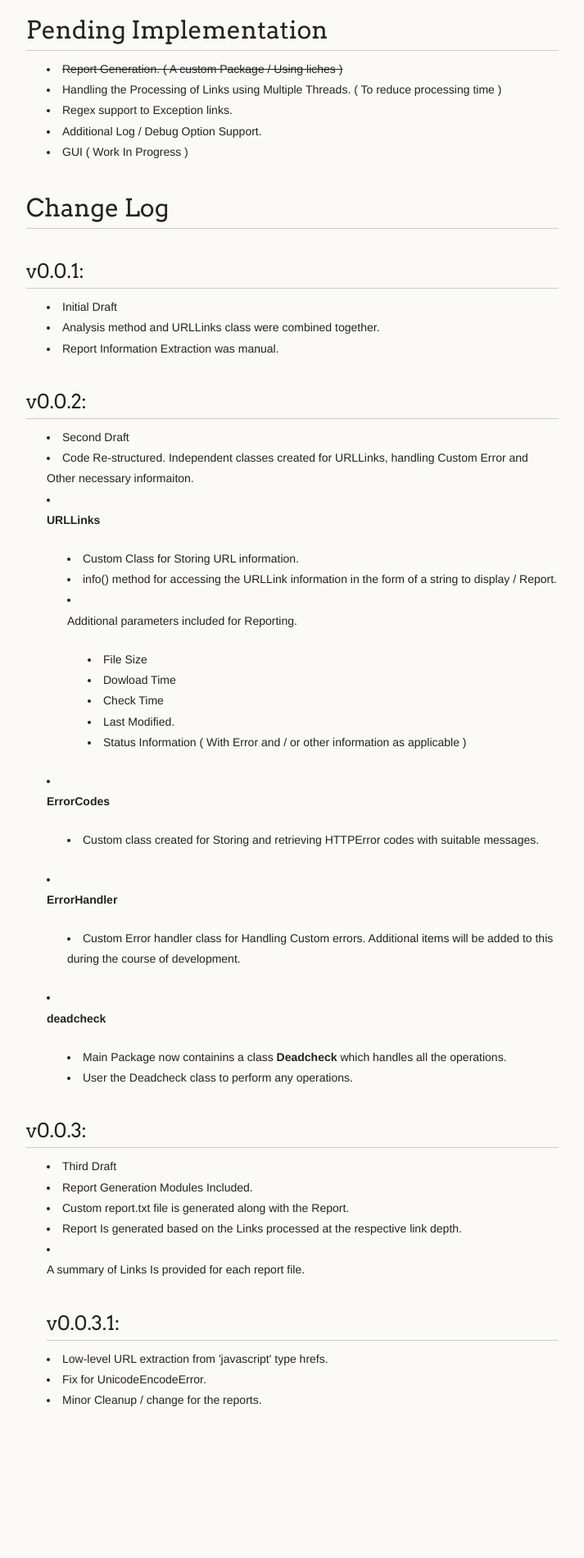
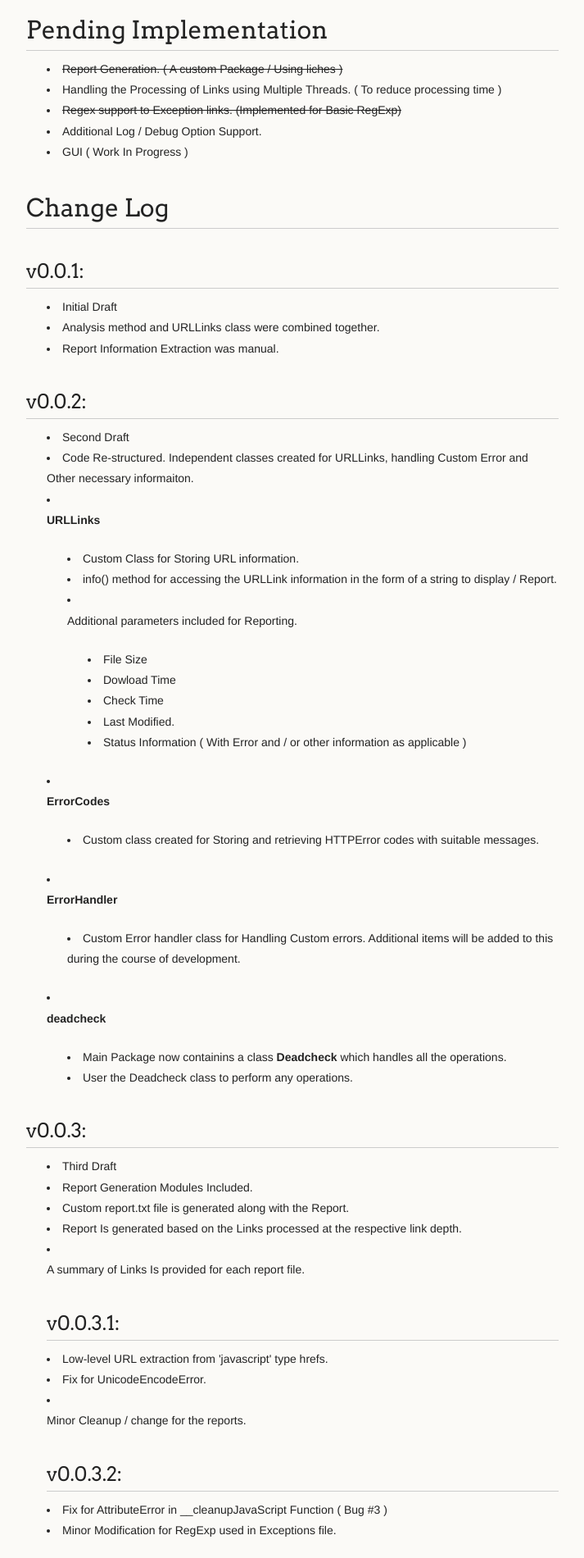
Before and after one commit to harshanarayana/deadcheck, a plain HTML site: page index.html in a window 1280 px wide. Shown: the part 820-2720 px from the top of the page at 82% size, without its empty margins (278-991 px from the left). Before the commit the page ends 2612 px from the top, so only its background shows below. Drawn offline with Linux system fonts and the light colour scheme.

```diff
--- a/index.html
+++ b/index.html
@@ -68,7 +68,8 @@
 <ul>
 <li><del>Report Generation. ( A custom Package / Using liches )</del></li>
 <li>Handling the Processing of Links using Multiple Threads. ( To reduce processing time )</li>
-<li>Regex support to Exception links. </li>
+<li>
+<del>Regex support to Exception links. (Implemented for Basic RegExp)</del> </li>
 <li>Additional Log / Debug Option Support. </li>
 <li>GUI ( Work In Progress ) </li>
 </ul><h1>
@@ -144,7 +145,14 @@
 </li>
 <li>Low-level URL extraction from 'javascript' type hrefs. </li>
 <li>Fix for UnicodeEncodeError.</li>
-<li>Minor Cleanup / change for the reports. </li>
+<li>
+<p>Minor Cleanup / change for the reports. </p>
+
+<h2>
+<a name="v0032" class="anchor" href="#v0032"><span class="octicon octicon-link"></span></a>v0.0.3.2:</h2>
+</li>
+<li>Fix for AttributeError in __cleanupJavaScript Function ( Bug #3 ) </li>
+<li>Minor Modification for RegExp used in Exceptions file.</li>
 </ul>
       </section>
       <footer>
```
Also changed, not shown: params.json (+1 -1 lines), images/arrow-down.png, images/octocat-small.png.
